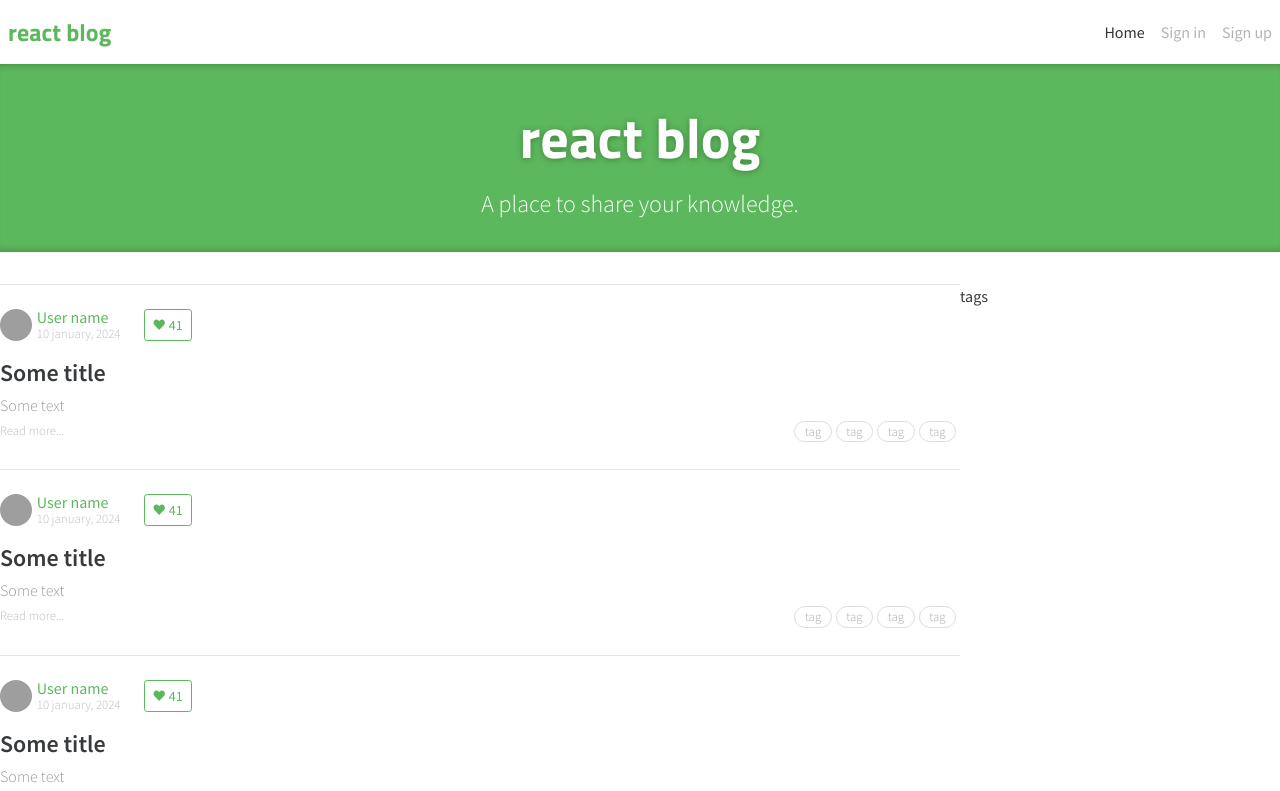
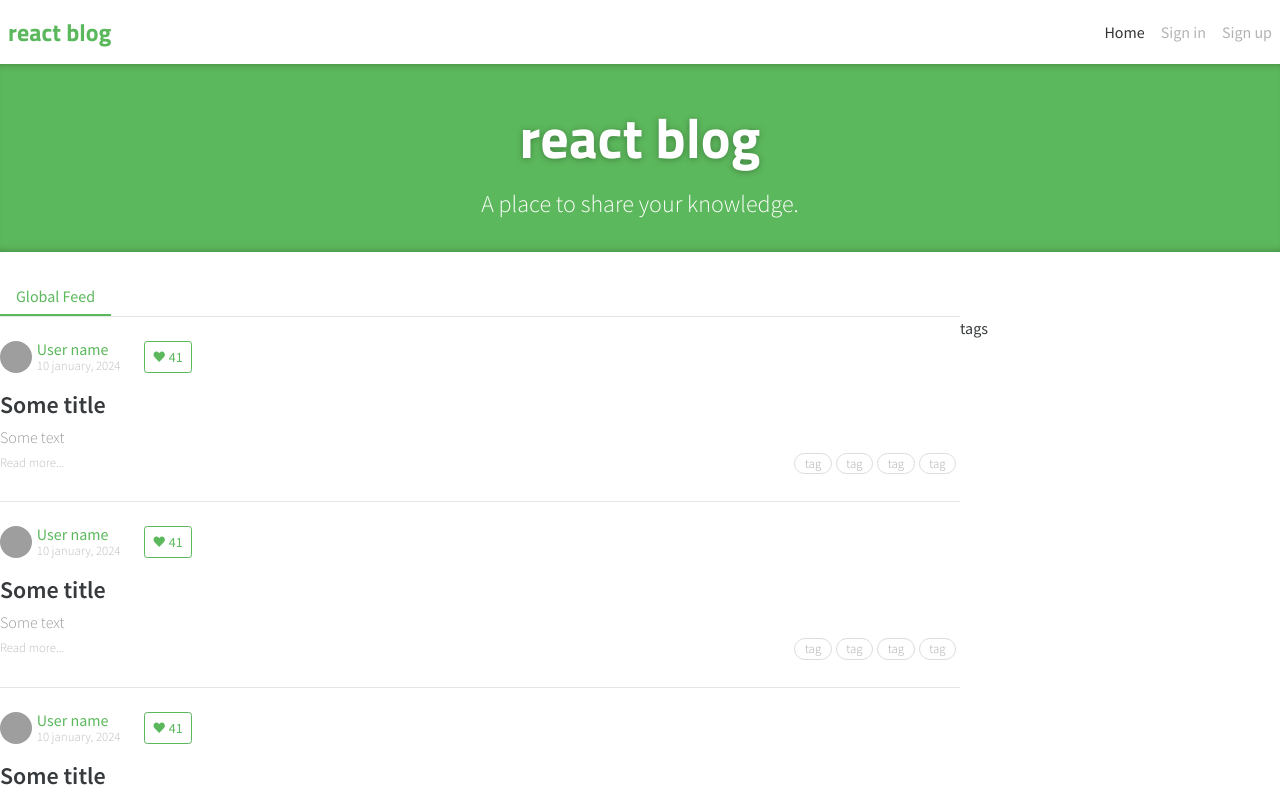
Before and after one commit to alexgrimm87/react-blog, a React (Create React App) app: page / in a window 1280 px wide. Shown: the top 791 px of the page. Built offline with nearby package versions, Linux system fonts and the light colour scheme; grey boxes are pictures that could not be loaded; a web font is replaced by a local one.

Commit message:
add feed toggle

```diff
--- /dev/null
+++ b/src/common/modules/feed/components/feed-toggle/feed-toggle.component.tsx
@@ -0,0 +1,16 @@
+import {FC} from "react";
+import {NavLink} from "react-router-dom";
+
+interface FeedToggleProps {}
+
+export const FeedToggle: FC<FeedToggleProps> = () => {
+  return (
+    <div className="h-8">
+      <ul className="flex">
+        <li>
+          <NavLink to="/" className="bg-white border-b-2 border-blog-green py-2 px-4">Global Feed</NavLink>
+        </li>
+      </ul>
+    </div>
+  );
+};
--- a/src/common/modules/feed/components/feed/feed.component.tsx
+++ b/src/common/modules/feed/components/feed/feed.component.tsx
@@ -1,5 +1,6 @@
 import {FC} from "react";
 import {Container} from "../../../../components/container/container.component";
+import {FeedToggle} from "../feed-toggle/feed-toggle.component";
 import {ArticleList} from "../article-list/article-list.component";
 
 interface FeedProps {}
@@ -7,6 +8,7 @@ interface FeedProps {}
 export const Feed: FC<FeedProps> = () => {
   return (
     <Container>
+      <FeedToggle />
       <div className="flex">
         <ArticleList />
         <div className="w-1/4">tags</div>
```
